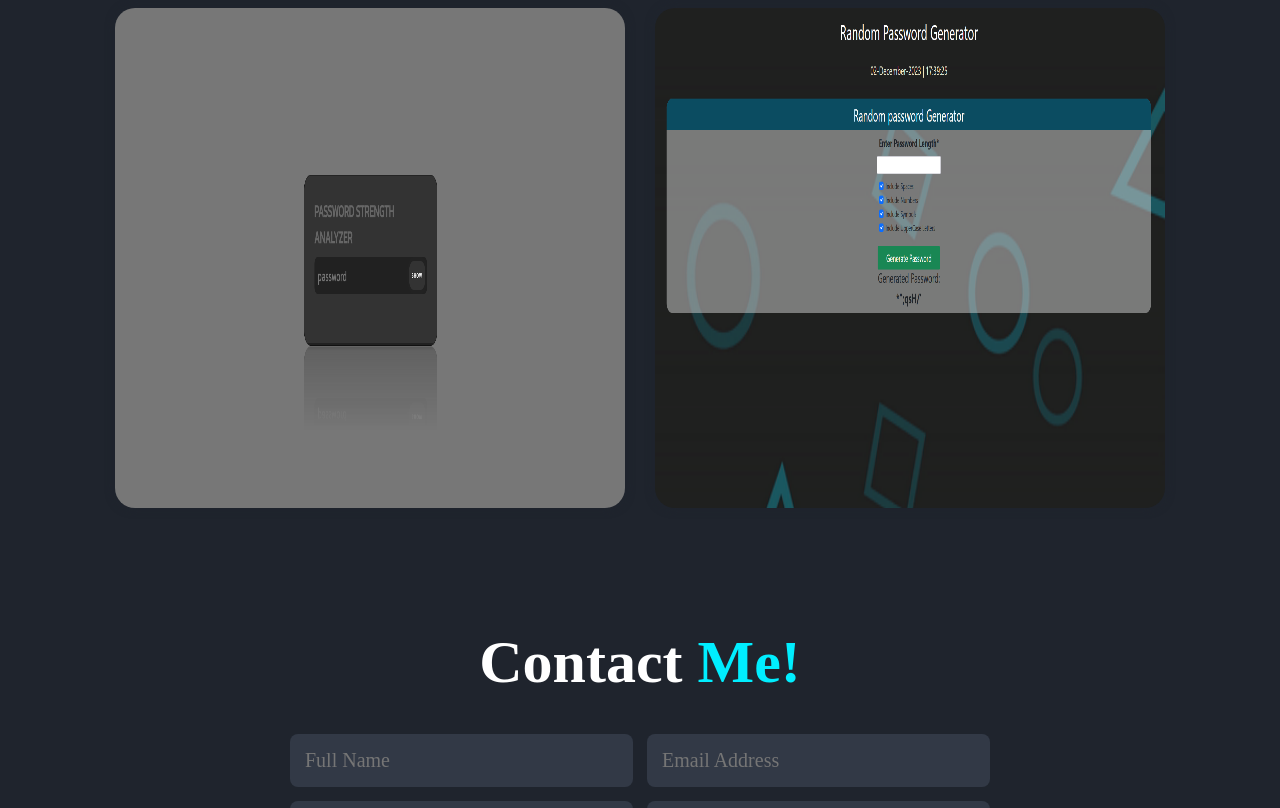
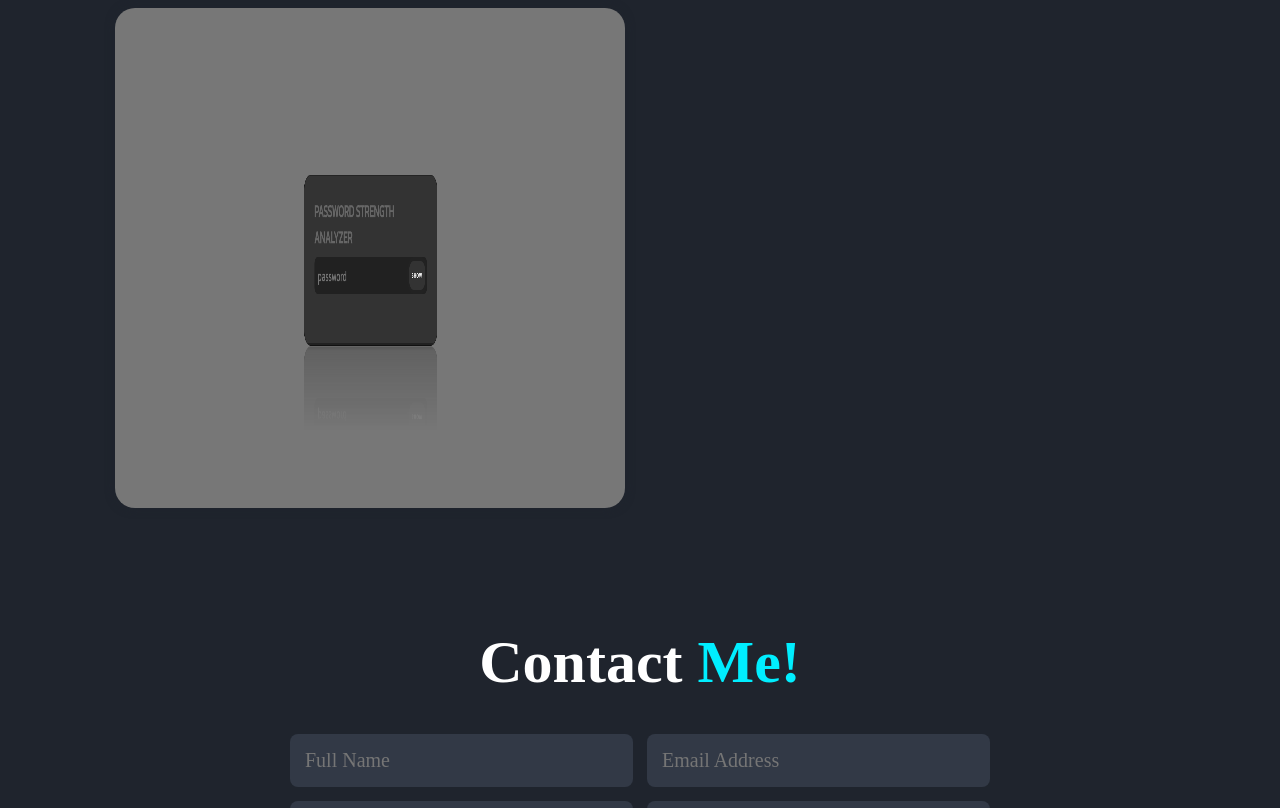
Before and after one commit to Vishwanathanselvamoorthy/PORTFOLIO, a plain HTML site: page src/index.html in a window 1280 px wide. Shown: the part 2331-3139 px from the top of the page. Drawn offline with nearby package versions, Linux system fonts and the light colour scheme; a web font is replaced by a local one.

Commit message:
FLASK PROJECT IN PORTFOLIO REMOVED

```diff
--- a/src/index.html
+++ b/src/index.html
@@ -120,16 +120,7 @@
 
             </div>
 
-            <div class="projects-box">
 
-                <img src="generator.png" alt="PassWORD Strength Analyzer">
-                <div class="projects-layer">
-                    <h4>RANDOM PASSWORD GENERATOR </h4>
-                    <p>Using a random password generator provides several benefits. Firstly, it ensures that the passwords generated are highly secure and difficult to guess, as they are not based on personal information or common patterns. Additionally, using unique passwords for each account enhances security by reducing the risk of multiple accounts being compromised if one password is exposed.</p>
-                    <a href="https://password-generator-flask-app.onrender.com" target="_blank"><i class='bx bx-link-external'></i></a>
-                </div>
-
-            </div>
 
 
         </div>
```
